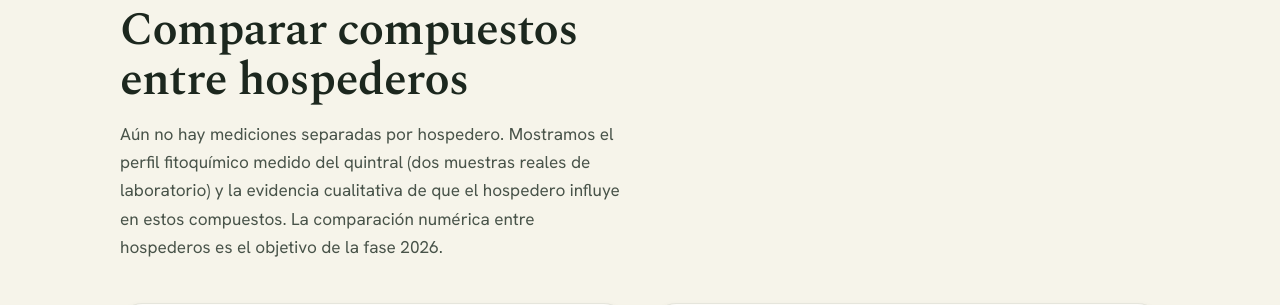
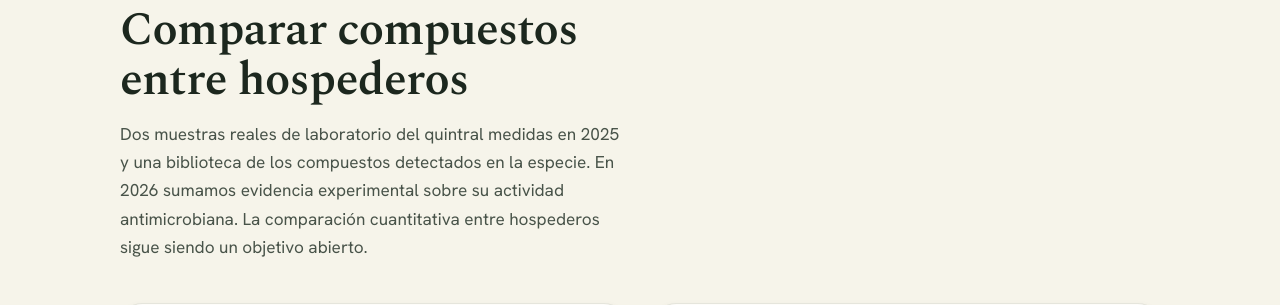
Before and after one commit to lucianoiturra/quintral, a Next.js app: page / in a window 1280 px wide. Shown: the part 2668-2973 px from the top of the page. Built offline with nearby package versions, Linux system fonts and the light colour scheme; no server answers; the database is empty.

Commit message:
feat: integrar biblioteca y evidencia antimicrobiana en Compuestos

```diff
--- a/src/components/CompararSection.tsx
+++ b/src/components/CompararSection.tsx
@@ -6,6 +6,8 @@ import {
   maxCompuesto,
   NOTA_LITERATURA,
 } from "@/lib/fitoquimica";
+import BibliotecaFito from "@/components/BibliotecaFito";
+import EvidenciaAntimicrobiana from "@/components/EvidenciaAntimicrobiana";
 
 const COLORES_MUESTRA = ["var(--quintral)", "var(--forest-bright)"];
 
@@ -32,10 +34,10 @@ export default function CompararSection() {
         </p>
         <h2>Comparar compuestos entre hospederos</h2>
         <p>
-          Aún no hay mediciones separadas por hospedero. Mostramos el perfil
-          fitoquímico medido del quintral (dos muestras reales de laboratorio) y la
-          evidencia cualitativa de que el hospedero influye en estos compuestos. La
-          comparación numérica entre hospederos es el objetivo de la fase 2026.
+          Dos muestras reales de laboratorio del quintral medidas en 2025 y una
+          biblioteca de los compuestos detectados en la especie. En 2026 sumamos
+          evidencia experimental sobre su actividad antimicrobiana. La comparación
+          cuantitativa entre hospederos sigue siendo un objetivo abierto.
         </p>
       </div>
 
@@ -84,6 +86,9 @@ export default function CompararSection() {
           <p className="alert alert--ok chart-note">{NOTA_LITERATURA}</p>
         </div>
       </div>
+
+      <BibliotecaFito />
+      <EvidenciaAntimicrobiana />
     </section>
   );
 }
```
Also changed, not shown: 1 other file (tests, documents, lock files or other folders).
